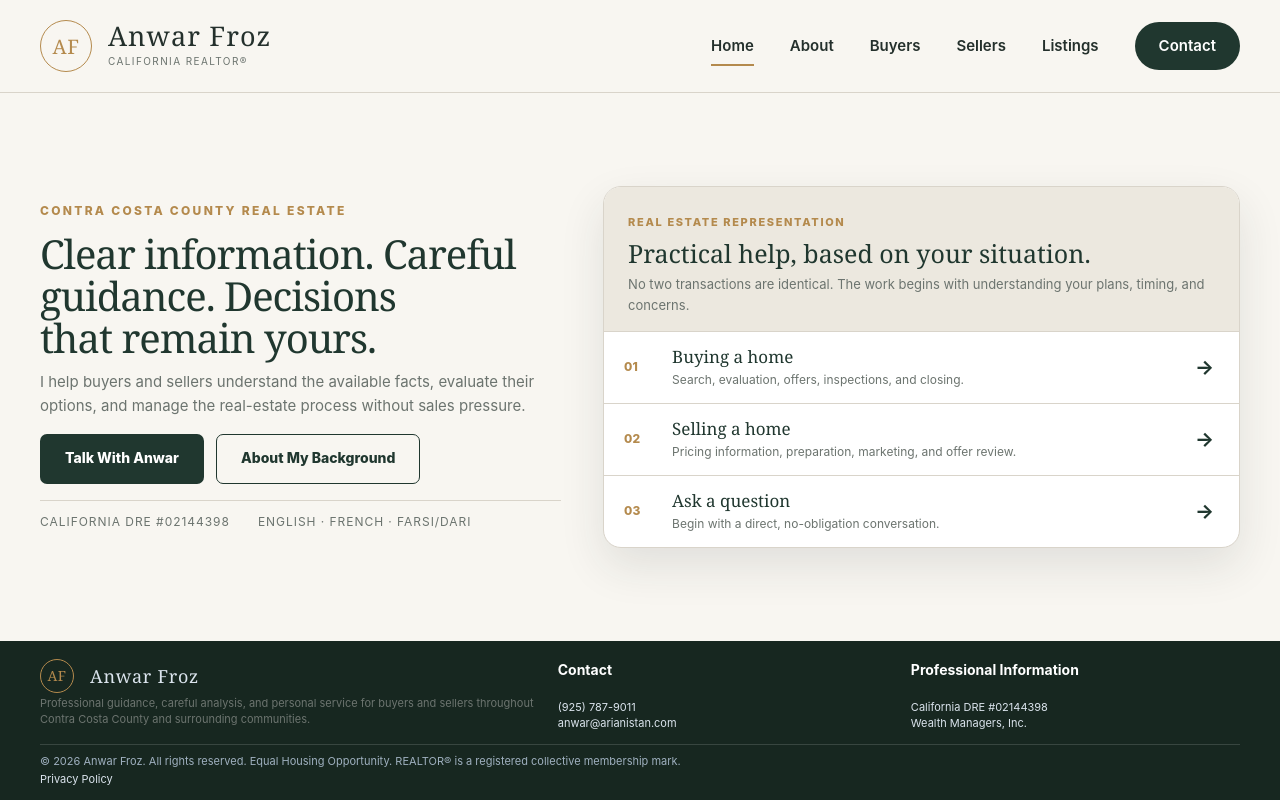
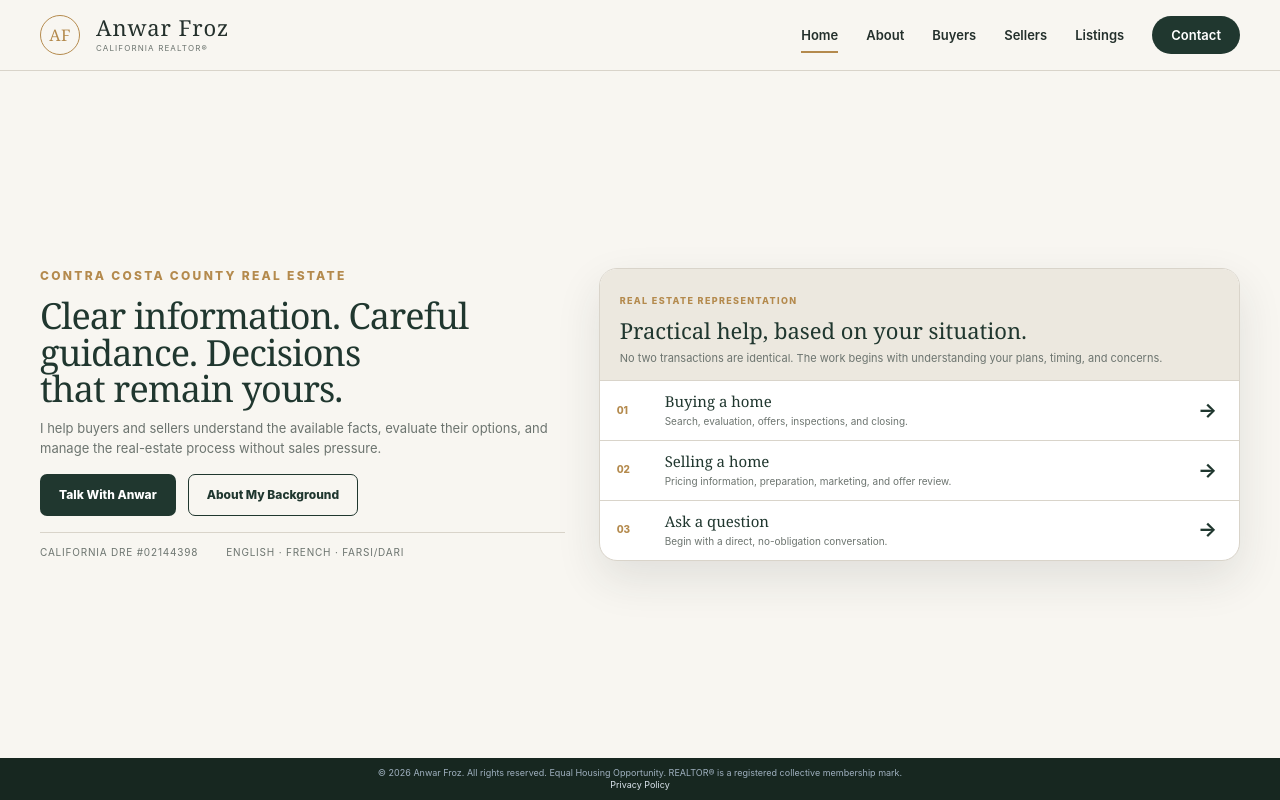
Before and after one commit to Shenaky1/Arianistan, a plain HTML site: page index.html in a window 1280 px wide. Drawn offline with Linux system fonts and the light colour scheme.

Commit message:
Arianistan home scalled down

```diff
--- a/modern.css
+++ b/modern.css
@@ -164,3 +164,31 @@ input:focus,textarea:focus,select:focus{border-color:var(--gold);outline-color:r
   .home-page .footer-brand small{display:none}
   .home-page .footer-bottom{margin-top:10px;padding-top:8px}
 }
+
+/* Final desktop fit: scale the Home composition to one viewport */
+@media(min-width:901px){
+  .home-page .nav{min-height:70px}
+  .home-page .brand-mark{width:40px;height:40px;font-size:16px}
+  .home-page .brand strong{font-size:22px}
+  .home-page .brand small{margin-top:4px;font-size:8px}
+  .home-page .nav-links{gap:28px}
+  .home-page .nav-links a{font-size:13px}
+  .home-page .nav-cta{padding:9px 19px}
+  .home-page .home-hero{padding:12px 0}
+  .home-page .hero-grid{gap:34px}
+  .home-page .hero h1{font-size:clamp(36px,2.7vw,46px);line-height:1.01}
+  .home-page .hero-lead{font-size:13px;line-height:1.5}
+  .home-page .btn{min-height:42px;padding:0 18px;font-size:12px}
+  .home-page .trust-line{font-size:10px}
+  .home-page .panel-heading{padding:16px 20px 13px}
+  .home-page .panel-heading>span{font-size:9px}
+  .home-page .panel-heading h2{font-size:22px}
+  .home-page .panel-heading p{font-size:11px}
+  .home-page .home-service-panel>a{padding:10px 17px}
+  .home-page .home-service-panel strong{font-size:15px}
+  .home-page .home-service-panel small{font-size:10px}
+  .home-page .home-service-panel>a>span{font-size:10px}
+  .home-page .footer-grid{display:none}
+  .home-page .site-footer{padding:9px 0}
+  .home-page .footer-bottom{margin:0;padding:0;border:0;text-align:center;font-size:9px;line-height:1.35}
+}
```
